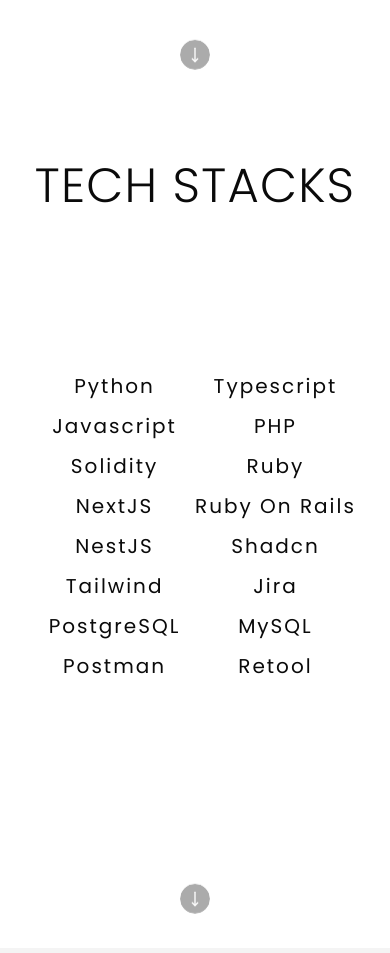
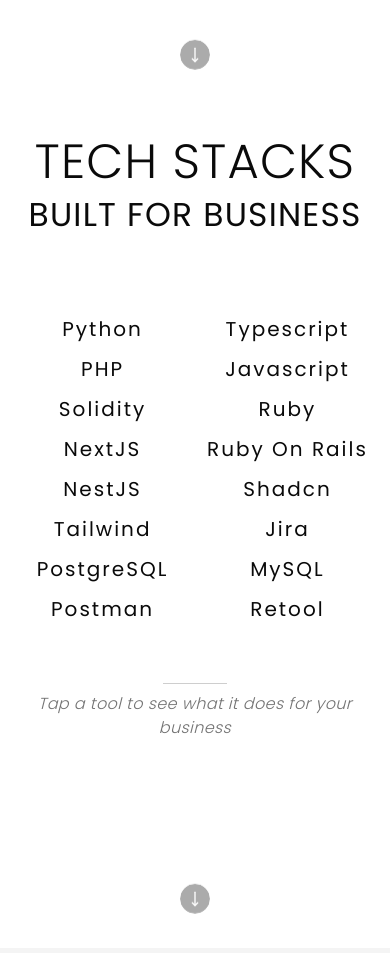
Before and after one commit to chkjacky/intro, a Next.js app: page / in a window 390 px wide. Shown: the part 740-1693 px from the top of the page. Built offline with nearby package versions, Linux system fonts and the light colour scheme.

Commit message:
feat(TechStacks): show what each tool does for a business

```diff
--- a/src/components/v2.tsx
+++ b/src/components/v2.tsx
@@ -3,7 +3,7 @@ import Image from "next/image";
 import { useEffect, useRef, useState, type RefObject } from "react";
 
 import { Button } from "@/components/ui/button";
-import { INTRO, type ProofStat } from "@/content/impact";
+import { INTRO, TECH_VALUES, type ProofStat } from "@/content/impact";
 
 import AIAgentArcade from "./arcades/AIAgentArcade";
 import VolksmarketArcade from "./arcades/VolksmarketArcade";
@@ -196,11 +196,19 @@ function useDockMagnify(ref: RefObject<HTMLElement | null>) {
  * A word whose letters get the fish-eye from `useDockMagnify`.
  * Screen readers read `text` once; the split letters are hidden from them.
  */
-function DockWord({ text, size, padding, widthFull }: TechStack) {
+function DockWord({
+  text,
+  size,
+  padding,
+  widthFull,
+  onHover,
+}: TechStack & { onHover: (text: string) => void }) {
   return (
     <div
       data-dock
       className={`relative ${magnifierEffect(size, padding, widthFull)}`}
+      // Mouse only, like the magnify: touch uses the mobile grid's tap instead
+      onPointerEnter={(e) => e.pointerType === "mouse" && onHover(text)}
     >
       <span className="sr-only">{text}</span>
       {/* nowrap: each letter is its own inline-block, which the browser may
@@ -436,7 +444,7 @@ const TECH_STACK_ROWS: TechStack[][] = [
     { text: "Ruby On Rails", size: "3xl", padding: 2 },
     { text: "NestJS", size: "7xl", padding: 8 },
     { text: "Shadcn", size: "5xl", padding: 4 },
-    { text: "Tailwind", size: "5xl", padding: 4, widthFull: false },
+    { text: "Tailwind", size: "4xl", padding: 2, widthFull: false },
   ],
   [
     { text: "Jira", size: "3xl", padding: 4 },
@@ -447,8 +455,65 @@ const TECH_STACK_ROWS: TechStack[][] = [
   ],
 ];
 
+/**
+ * CLAUDE
+ */
+/**
+ * Says what the hovered (desktop) or tapped (mobile) tool means for a
+ * business. Keeps showing the last tool, so moving the cursor across the
+ * gaps between words doesn't flicker back to the hint.
+ */
+function TechCaption({ tech }: { tech: string | null }) {
+  return (
+    <div
+      aria-live="polite"
+      className="mx-4 mt-5 flex flex-col items-center justify-start text-center text-base font-light tracking-wide lg:mt-0 lg:justify-center lg:text-xl"
+    >
+      {tech ? (
+        <div key={tech} className="flex flex-col items-center">
+          <span className="overflow-hidden py-0.5">
+            <span className="animate-in slide-in-from-bottom-full fade-in block font-medium tracking-widest duration-300 ease-out">
+              {tech}
+            </span>
+          </span>
+
+          <span
+            aria-hidden="true"
+            className="bg-foreground/40 animate-in zoom-in-0 fill-mode-backwards my-2 block h-px w-16 delay-150 duration-400 ease-out"
+          />
+
+          <span className="animate-in fade-in slide-in-from-bottom-2 fill-mode-backwards block duration-400 ease-out">
+            {TECH_VALUES[tech]}
+          </span>
+        </div>
+      ) : (
+        <div className="animate-in fade-in slide-in-from-bottom-1 flex flex-col items-center duration-400">
+          <span aria-hidden="true" className="invisible py-0.5">
+            <span className="block font-medium tracking-widest">Tech</span>
+          </span>
+
+          <span
+            aria-hidden="true"
+            className="bg-foreground/20 my-2 block h-px w-16"
+          />
+
+          <span className="text-muted-foreground block italic">
+            <span className="lg:hidden">Tap</span>
+            <span className="hidden lg:inline">Hover</span> a tool to see what
+            it does for your business
+          </span>
+        </div>
+      )}
+    </div>
+  );
+}
+/**
+ * END OF CLAUDE
+ */
+
 function TechStacks() {
   const dockRef = useRef<HTMLDivElement>(null);
+  const [activeTech, setActiveTech] = useState<string | null>(null);
 
   useDockMagnify(dockRef);
 
@@ -461,21 +526,21 @@ function TechStacks() {
         <div className="hidden text-center text-5xl font-light tracking-wide lg:block">
           <div className="dark:text-background text-background">
             <span className="perspective-500 group relative inline-block w-full cursor-col-resize text-left text-xl sm:text-right sm:text-5xl lg:text-6xl">
-              <span className="dark:bg-foreground relative inline-block w-full rounded-full bg-emerald-500 px-10 py-5">
+              <span className="dark:bg-foreground relative inline-block w-full rounded-full bg-emerald-500 px-10 py-4">
                 <span
                   className="invisible block whitespace-nowrap"
                   aria-hidden="true"
                 >
-                  STACKS
+                  BUILT FOR BUSINESS
                 </span>
 
                 <span className="absolute inset-0 inline-block transition-transform duration-500 transform-3d group-hover:transform-[rotateY(180deg)]">
                   <span className="flex h-full w-full items-center justify-center whitespace-nowrap backface-hidden">
-                    TECH
+                    TECH STACKS
                   </span>
 
                   <span className="absolute inset-0 flex transform-[rotateY(180deg)] items-center justify-center whitespace-nowrap backface-hidden">
-                    STACKS
+                    BUILT FOR BUSINESS
                   </span>
                 </span>
               </span>
@@ -484,44 +549,45 @@ function TechStacks() {
         </div>
 
         <div className="text-center text-5xl font-light tracking-wide lg:hidden lg:text-left lg:text-6xl">
-          TECH STACKS
+          TECH STACKS <br />
+          <span className="text-[2.06rem] font-normal">BUILT FOR BUSINESS</span>
         </div>
       </div>
 
       <div className="flex h-[80vh] flex-col items-center justify-center lg:items-stretch">
         <div className="block lg:hidden">
-          <div className="w-ful grid grid-cols-2 gap-y-3 text-center text-xl tracking-widest">
-            <div> Python </div>
-            <div> Typescript </div>
-            <div> Javascript </div>
-            <div> PHP </div>
-            <div> Solidity </div>
-            <div> Ruby </div>
-            <div> NextJS </div>
-            <div> Ruby On Rails </div>
-            <div> NestJS </div>
-            <div> Shadcn </div>
-            <div> Tailwind </div>
-            <div> Jira </div>
-            <div> PostgreSQL </div>
-            <div> MySQL </div>
-            <div> Postman </div>
-            <div> Retool </div>
+          <div className="grid grid-cols-2 gap-x-2 gap-y-1 text-center text-xl tracking-widest">
+            {TECH_STACK_ROWS.flat().map(({ text }) => (
+              <button
+                key={text}
+                type="button"
+                aria-pressed={activeTech === text}
+                onClick={() =>
+                  // Tap / click again to go back to the hint
+                  setActiveTech((current) => (current === text ? null : text))
+                }
+                className="aria-pressed:bg-input/70 dark:aria-pressed:bg-input rounded-md px-2 py-1 transition-colors hover:cursor-pointer"
+              >
+                {text}
+              </button>
+            ))}
           </div>
         </div>
 
-        <div ref={dockRef} className="hidden lg:block">
+        <div ref={dockRef} className="hidden lg:block lg:mt-12">
           {TECH_STACK_ROWS.map((row, i) => (
             <div
               key={i}
               className="flex w-full flex-col items-center justify-center gap-x-3 px-5 lg:flex-row"
             >
               {row.map((tech) => (
-                <DockWord key={tech.text} {...tech} />
+                <DockWord key={tech.text} {...tech} onHover={setActiveTech} />
               ))}
             </div>
           ))}
         </div>
+
+        <TechCaption tech={activeTech} />
       </div>
 
       <BounceToScrollDown
--- a/src/content/impact.ts
+++ b/src/content/impact.ts
@@ -27,6 +27,32 @@ export const INTRO = {
     { value: 6, prefix: "~", label: "Weeks to MVP" },
   ] satisfies ProofStat[],
 };
+
+/**
+ * TechStacks captions: what each tool means for a business, shown under the
+ * grid when a word is hovered (desktop) or tapped (mobile). Keys must match
+ * the `text` in `TECH_STACK_ROWS` (v2.tsx). Keep each under ~60 characters
+ * so it fits on one line on desktop.
+ */
+export const TECH_VALUES: Record<string, string> = {
+  Python: "AI agents & automation: hours of manual work saved",
+  Typescript: "Type-safe code: fewer bugs and an easier handover",
+  PHP: "Legacy modernisation: upgrade your system, no full rebuild",
+  Javascript: "Interactive web apps: visitors stay engaged longer",
+  Solidity: "Smart contracts: safe payments and digital ownership",
+  Ruby: "Reliable backends: systems built to last for years",
+  NextJS: "SEO-friendly websites: fast and easy to find on Google",
+  "Ruby On Rails": "Rapid MVPs: a working product to be delivered in weeks",
+  NestJS: "Scalable APIs: systems that grow with your business",
+  Shadcn: "Accessible UI components: clean screens anyone can use",
+  Tailwind: "Responsive design: your brand right on every screen",
+  Jira: "Agile sprints: clear updates on what's shipping",
+  PostgreSQL: "Secure databases: financial records kept accurate",
+  MySQL: "Cost-effective databases: everyday data stored reliably",
+  Postman: "Tested API integrations: your partners' systems connected",
+  Retool: "Custom internal tools: ready for your staff in days",
+};
+
 /**
  * END OF CLAUDE
  */
```
